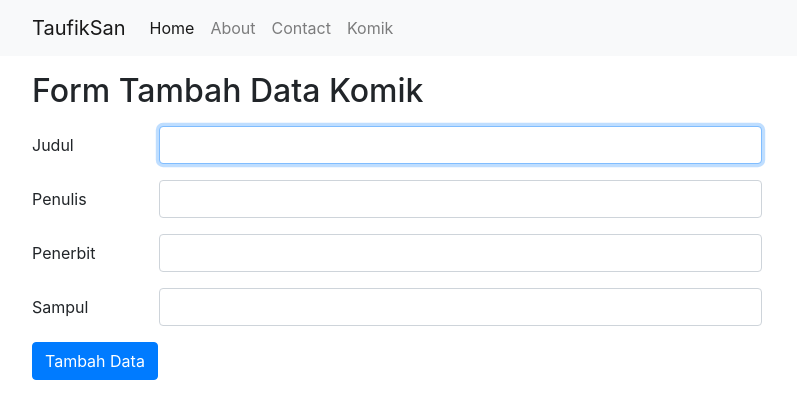
After one commit to taufik17/ci4app, a CodeIgniter 4 app: template ci4app/app/Views/komik/create.php in a window 1280 px wide. The commit adds this page. Shown: the top 419 px of the page, without its empty margins (53-850 px from the left). Run offline with PHP 8.4 and a stand-in for CodeIgniter, Linux system fonts and the light colour scheme; the template is opened without the code that fills it, so the values that code supplies are empty; some libraries are stand-ins or nearby versions.

Commit message:
Insert Data

```diff
--- a/ci4app/app/Config/Routes.php
+++ b/ci4app/app/Config/Routes.php
@@ -31,7 +31,8 @@ $routes->setAutoRoute(true);
 // We get a performance increase by specifying the default
 // route since we don't have to scan directories.
 $routes->get('/', 'Pages::index');
-
+$routes->get('/komik/create', 'Komik::create');
+$routes->get('/komik/(:segment)', 'Komik::detail/$1');
 
 // $routes->get('/coba/index', 'Coba::index');
 // $routes->get('/coba/about', 'Coba::about');
--- /dev/null
+++ b/ci4app/app/Views/komik/create.php
@@ -0,0 +1,43 @@
+<?= $this->extend('layout/template'); ?>
+
+<?= $this->section('content'); ?>
+<div class="container">
+	<div class="row">
+		<div class="col-8">
+			<h2 class="my-3">Form Tambah Data Komik</h2>
+			<form action="/komik/save" method="POST">
+				<?= csrf_field(); ?>
+			  <div class="form-group row">
+			    <label for="judul" class="col-sm-2 col-form-label">Judul</label>
+			    <div class="col-sm-10">
+			      <input type="text" class="form-control" id="judul" name="judul" autofocus>
+			    </div>
+			  </div>
+			  <div class="form-group row">
+			    <label for="penulis" class="col-sm-2 col-form-label">Penulis</label>
+			    <div class="col-sm-10">
+			      <input type="text" class="form-control" id="penulis" name="penulis">
+			    </div>
+			  </div>
+				<div class="form-group row">
+			    <label for="penerbit" class="col-sm-2 col-form-label">Penerbit</label>
+			    <div class="col-sm-10">
+			      <input type="text" class="form-control" id="penerbit" name="penerbit">
+			    </div>
+			  </div>
+				<div class="form-group row">
+			    <label for="sampul" class="col-sm-2 col-form-label">Sampul</label>
+			    <div class="col-sm-10">
+			      <input type="text" class="form-control" id="sampul" name="sampul">
+			    </div>
+			  </div>
+			  <div class="form-group row">
+			    <div class="col-sm-10">
+			      <button type="submit" class="btn btn-primary">Tambah Data</button>
+			    </div>
+			  </div>
+			</form>
+		</div>
+	</div>
+</div>
+<?= $this->endSection(); ?>
```
Also changed, not shown: ci4.sql (added, +75 -0 lines), ci4app/app/Controllers/Komik.php (+39 -3 lines), ci4app/app/Models/KomikModel.php (+10 -0 lines), ci4app/app/Views/komik/detail.php (added, +30 -0 lines), ci4app/app/Views/komik/index.php (+7 -1 lines).
